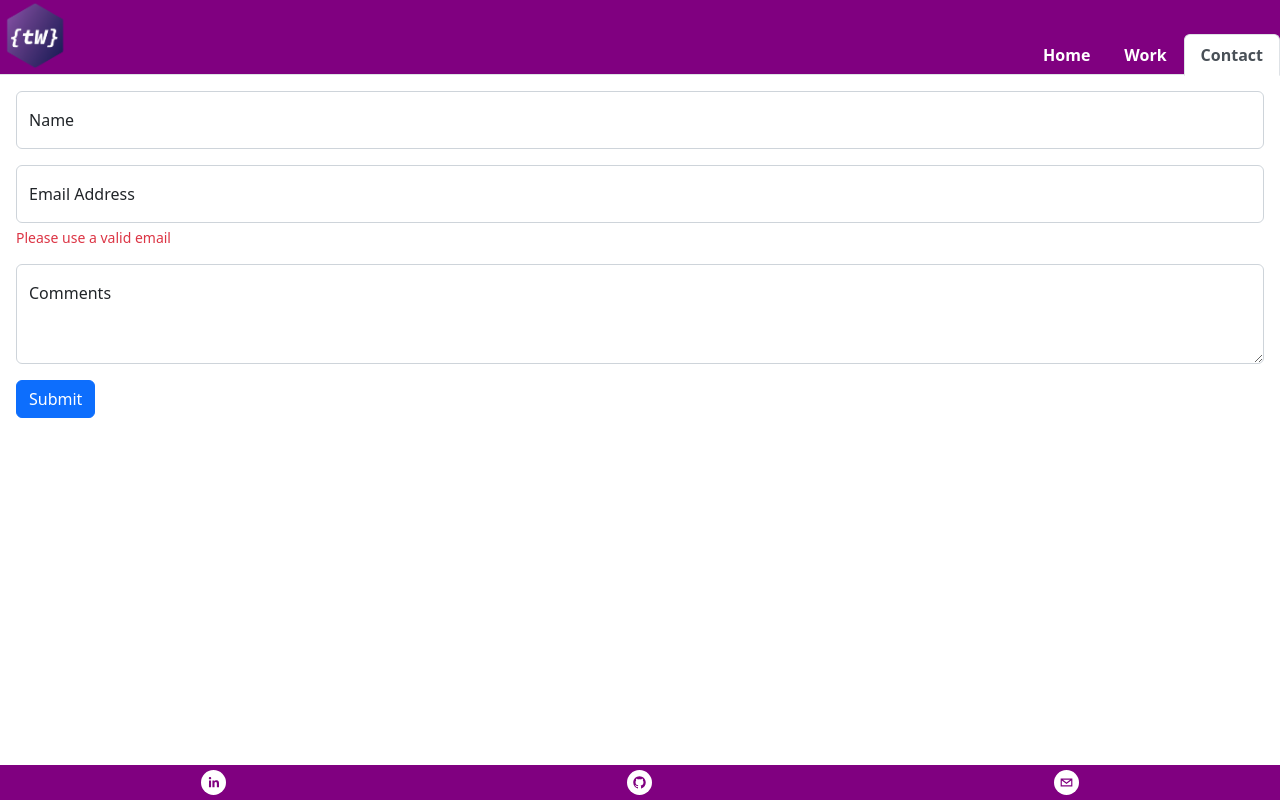
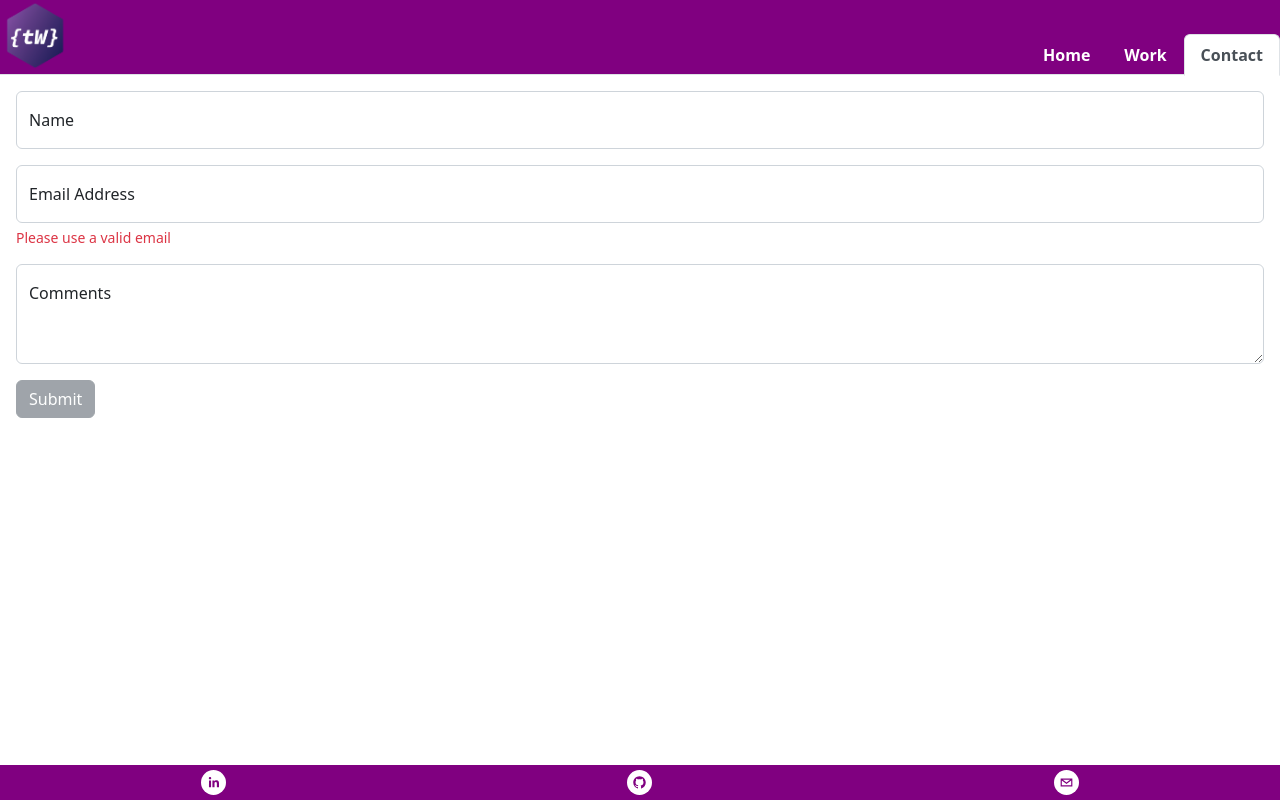
Before and after one commit to Twray95/myPortfolio, a React (Create React App) app in the folder reactportfolio/: page /Contact in a window 1280 px wide. Built offline with nearby package versions, Linux system fonts and the light colour scheme.

Commit message:
finished contact form to only allow submission when it has been filled out

```diff
--- a/reactportfolio/src/pages/Contact.js
+++ b/reactportfolio/src/pages/Contact.js
@@ -2,10 +2,17 @@ import React, { useState } from "react";
 import Button from "react-bootstrap/Button";
 import Form from "react-bootstrap/Form";
 import FloatingLabel from "react-bootstrap/FloatingLabel";
+import Modal from "react-bootstrap/Modal";
 
 function Contact() {
   const [formState, setFormState] = useState({ name: "", email: "", text: "" });
   const [emailState, setEmailState] = useState(false);
+  const [isFilled, setIsFilled] = useState(false);
+  const [show, setShow] = useState(false);
+
+  const handleClose = () => setShow(false);
+  const handleShow = () => setShow(true);
+
   const handleChange = (e) => {
     const { name, value } = e.target;
     const nextFormState = {
@@ -24,15 +31,24 @@ function Contact() {
         setEmailState(false);
       }
     }
+
+    if (formState.name && formState.text && emailState) {
+      setIsFilled(true);
+    } else {
+      setIsFilled(false);
+    }
   };
 
   const handleFormSubmit = (e) => {
     e.preventDefault();
     console.log(formState);
     setFormState({ name: "", email: "", text: "" });
+    setIsFilled(false);
+    setEmailState(false);
   };
 
   return (
+    <>
       <Form className="pl-3 pt-3 pr-3" onSubmit={handleFormSubmit}>
         <Form.Group className="mb-3" controlId="formBasicName">
           <FloatingLabel label="Name">
@@ -72,45 +88,32 @@ function Contact() {
             />
           </FloatingLabel>
         </Form.Group>
-      <Button variant="primary" type="submit">
+        {isFilled ? (
+          <Button variant="primary" type="submit" onClick={handleShow}>
             Submit
           </Button>
+        ) : (
+          <Button variant="secondary" type="submit" disabled>
+            Submit
+          </Button>
+        )}
       </Form>
+      <Modal show={show} onHide={handleClose}>
+        <Modal.Header closeButton>
+          <Modal.Title>Thank you for your submission!</Modal.Title>
+        </Modal.Header>
+        <Modal.Body>
+          However this website currently isn't connected to a back end, but I
+          appreciate you visiting my portfolio.
+        </Modal.Body>
+        <Modal.Footer>
+          <Button variant="primary" onClick={handleClose}>
+            Close
+          </Button>
+        </Modal.Footer>
+      </Modal>
+    </>
   );
 }
 
 export default Contact;
-
-{
-  /* <div className="container">
-<form className="row">
-  <label>Name:</label>
-  <input
-    type="text"
-    placeholder="Name"
-    value={formState.name}
-    name="name"
-    onChange={handleChange}
-    className="w-25 p-2 mb-2"
-  ></input>
-  <label>Email:</label>
-  <input
-    type="text"
-    placeholder="Email"
-    value={formState.email}
-    name="email"
-    onChange={handleChange}
-    className="w-25 p-2 mb-2"
-  ></input>
-  <label>Text:</label>
-  <textarea
-    type="tex"
-    placeholder="Text"
-    value={formState.text}
-    name="text"
-    onChange={handleChange}
-    className=""
-  ></textarea>
-</form>
-</div> */
-}
```
Lines whose indentation alone changed are shown as unchanged.
